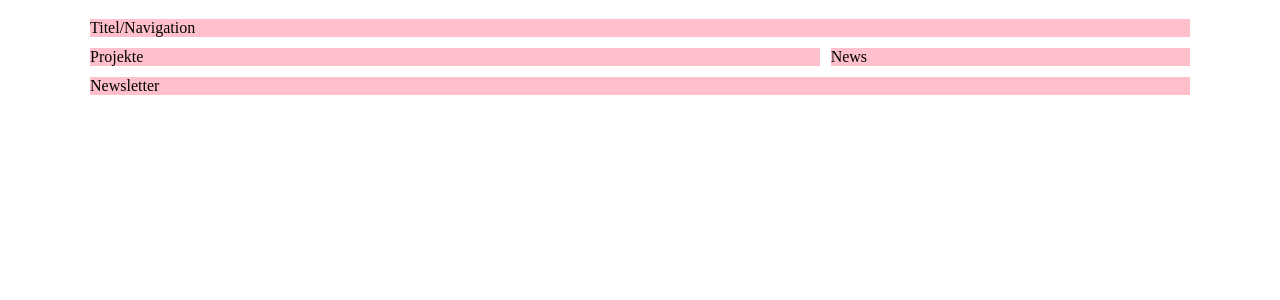
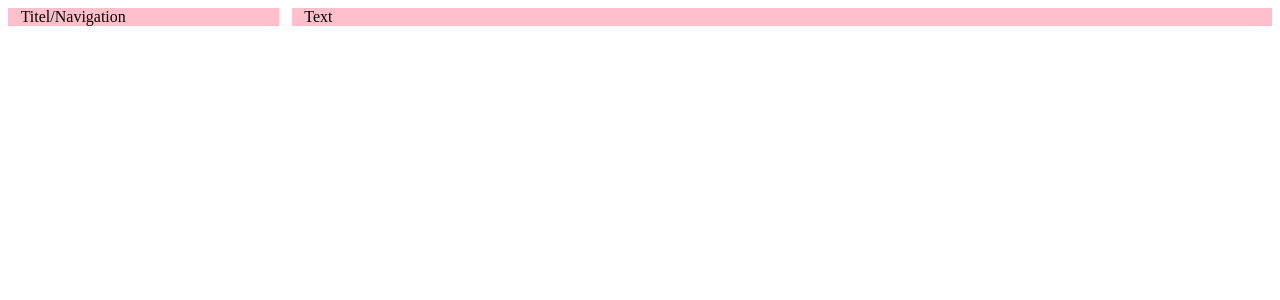
Before and after one commit to parallelaktion/parallelaktion.github.io, a Jekyll site: the page built from index.html, in a window 1280 px wide. Shown: the top 300 px of the page. Built offline with Jekyll 4.4.1, drawn with Linux system fonts in a browser that asks for light colours.

Commit message:
Layout update

```diff
--- a/_layouts/default.html
+++ b/_layouts/default.html
@@ -4,15 +4,13 @@
     <link rel="stylesheet" type="text/css" href="/css/styles.css">
   </head>
   <body>
-    <div class="section group">
-      <div class="col span_6_of_6" style="background-color: pink">Titel/Navigation</div>
+    <div class="row">
+    <div class="col title" style="background-color: pink">
+      Titel/Navigation
     </div>
-    <div class="section group">
-      <div class="col span_4_of_6" style="background-color: pink">Projekte</div>
-      <div class="col span_2_of_6" style="background-color: pink">News</div>
+    <div class="col projects" style="background-color: pink">
+      Text
     </div>
-    <div class="section group">
-      <div class="col span_6_of_6" style="background-color: pink">Newsletter</div>
     </div>
   </body>
 </html>
--- a/css/styles.css
+++ b/css/styles.css
@@ -1,58 +1,164 @@
----
----
+/*!
+ * Gridpak Beta CSS
+ *
+ * Generator - http://gridpak.com/
+ * Created by @erskinedesign
+ */
 
-/*  SECTIONS  */
-.section {
-	clear: both;
-	padding: 0px;
-	margin: 0px;
-	width: 100%;
-	max-width: 1100px;
-	margin-left: auto;
-	margin-right: auto;
+
+
+/* Reusable column setup */
+.col {
+    border:0px solid rgba(0,0,0,0);
+    float:left;
+    -webkit-box-sizing:border-box;
+    -moz-box-sizing:border-box;
+    box-sizing:border-box;
+    -moz-background-clip:padding-box !important;
+    -webkit-background-clip:padding-box !important;
+    background-clip:padding-box !important;
 }
 
-/*  COLUMN SETUP  */
+
+
+    /* 1. 1 Column Grid 0px - 319px
+    -----------------------------------------------------------------------------
+
+    Span 1:    100%
+
+    ----------------------------------------------------------------------------- */
+
+    @media screen and (min-width: 0px) and (max-width: 579px) {
+
         .col {
-	display: block;
-	float:left;
-	margin: 1% 0 0 1%;
-}
-.col:first-child { margin-left: 0; }
-
-/*  GROUPING  */
-.group:before,
-.group:after { content:""; display:table; }
-.group:after { clear:both;}
-.group { zoom:1; /* For IE 6/7 */ }
-
-/*  GRID OF SIX  */
-.span_6_of_6 {
-	width: 100%;
+            margin-left:1%;
+        	padding:0 1.5%;
         }
 
-.span_5_of_6 {
-  	width: 83.16%;
+        .row .col:first-child {
+            margin-left:0;
         }
 
-.span_4_of_6 {
-  	width: 66.33%;
+
+        /*
+        Add your semantic classnames in alongside their corresponding spans here. e.g.
+
+        .span_3,
+        .my_semantic_class_name {
+            ...
+        }
+        */
+
+        .span_1, .title, .projects {
+            margin-left:0;
+            width:100%;
+        }
     }
 
-.span_3_of_6 {
-  	width: 49.5%;
+    /* 2. 7 Column Grid 780px - Infinity
+    -----------------------------------------------------------------------------
+
+    Span 1:    13.4285714286%
+    Span 2:    27.8571428571%
+    Span 3:    42.2857142857%
+    Span 4:    56.7142857143%
+    Span 5:    71.1428571429%
+    Span 6:    85.5714285714%
+    Span 7:    100%
+
+    ----------------------------------------------------------------------------- */
+
+    @media screen and (min-width: 580px) and (max-width: 819px) {
+
+        .col {
+            margin-left:1%;
+        	padding:0 1%;
         }
 
-.span_2_of_6 {
-  	width: 32.66%;
+        .row .col:first-child {
+            margin-left:0;
         }
 
-.span_1_of_6 {
-  	width: 15.83%;
+
+
+        .span_1 {
+            width:13.4285714286%;
+        }
+        .span_2, .title {
+            width:27.8571428571%;
+        }
+        .span_3 {
+            width:42.2857142857%;
+        }
+        .span_4 {
+            width:56.7142857143%;
+        }
+        .span_5, .projects {
+            width:71.1428571429%;
+        }
+        .span_6 {
+            width:85.5714285714%;
+        }
+        .span_7 {
+            margin-left:0;
+            width:100%;
+        }
     }
 
-/*  GO FULL WIDTH BELOW 800 PIXELS */
-@media only screen and (max-width: 800px) {
-	.col {  margin: 1% 0 1% 0%; }
-	.span_1_of_6, .span_2_of_6, .span_3_of_6, .span_4_of_6, .span_5_of_6, .span_6_of_6 { width: 100%; }
+    /* 3. 9 Column Grid 780px - Infinity
+    -----------------------------------------------------------------------------
+
+    Span 1:    10.2222222222%
+    Span 2:    21.4444444444%
+    Span 3:    32.6666666667%
+    Span 4:    43.8888888889%
+    Span 5:    55.1111111111%
+    Span 6:    66.3333333333%
+    Span 7:    77.5555555556%
+    Span 8:    88.7777777778%
+    Span 9:    100%
+
+    ----------------------------------------------------------------------------- */
+
+    @media screen and (min-width: 820px) {
+
+        .col {
+            margin-left:1%;
+        	padding:0 1%;
         }
+
+        .row .col:first-child {
+            margin-left:0;
+        }
+
+
+
+        .span_1 {
+            width:10.2222222222%;
+        }
+        .span_2, .title {
+            width:21.4444444444%;
+        }
+        .span_3 {
+            width:32.6666666667%;
+        }
+        .span_4 {
+            width:43.8888888889%;
+        }
+        .span_5 {
+            width:55.1111111111%;
+        }
+        .span_6 {
+            width:66.3333333333%;
+        }
+        .span_7, .projects {
+            width:77.5555555556%;
+        }
+        .span_8 {
+            width:88.7777777778%;
+        }
+        .span_9 {
+            margin-left:0;
+            width:100%;
+        }
+    }
```
Also changed, not shown: 4 other files. Lines whose indentation alone changed are shown as unchanged.
